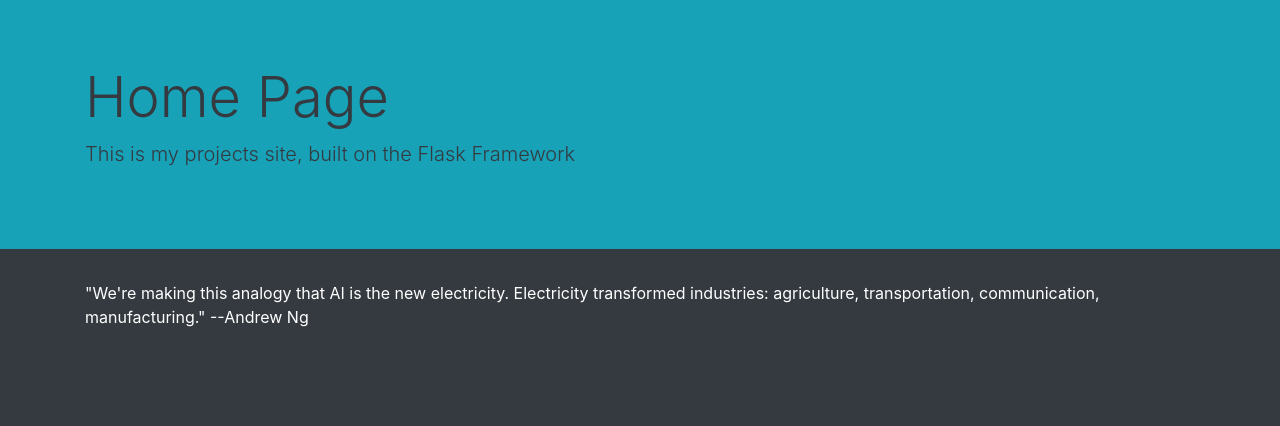
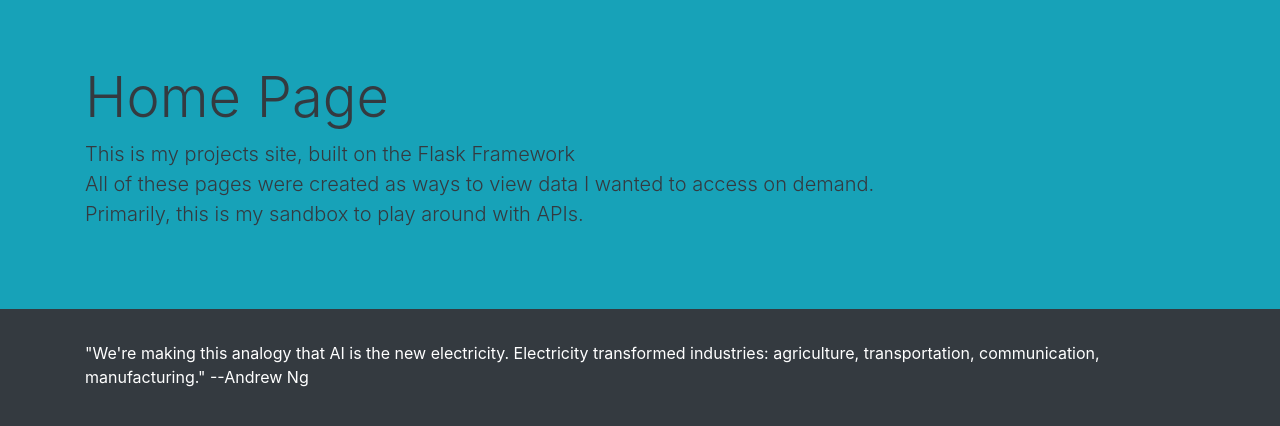
Before and after one commit to aaronbsavage94/Flask-Projects-App, a Flask app: page / in a window 1280 px wide. Shown: the part 56-482 px from the top of the page. Run offline with Flask 2, Linux system fonts and the light colour scheme; some libraries are stand-ins or nearby versions.

Commit message:
Update home.html

```diff
--- a/templates/home.html
+++ b/templates/home.html
@@ -5,7 +5,9 @@
         <div class="jumbotron jumbotron-fluid bg-info text-dark">
             <div class="container">
               <h1 class="display-4">Home Page</h1>
-              <p class="lead">This is my projects site, built on the <a class="text-dark" href="https://flask.palletsprojects.com/en/1.1.x/" target="_blank">Flask Framework</a></p>
+              <p class="lead">This is my projects site, built on the <a class="text-dark" href="https://flask.palletsprojects.com/en/1.1.x/" target="_blank">Flask Framework</a><br>
+                All of these pages were created as ways to view data I wanted to access on demand.<br>
+                Primarily, this is my sandbox to play around with APIs.</p>
             </div>
           </div>
           <div class="container">
```
